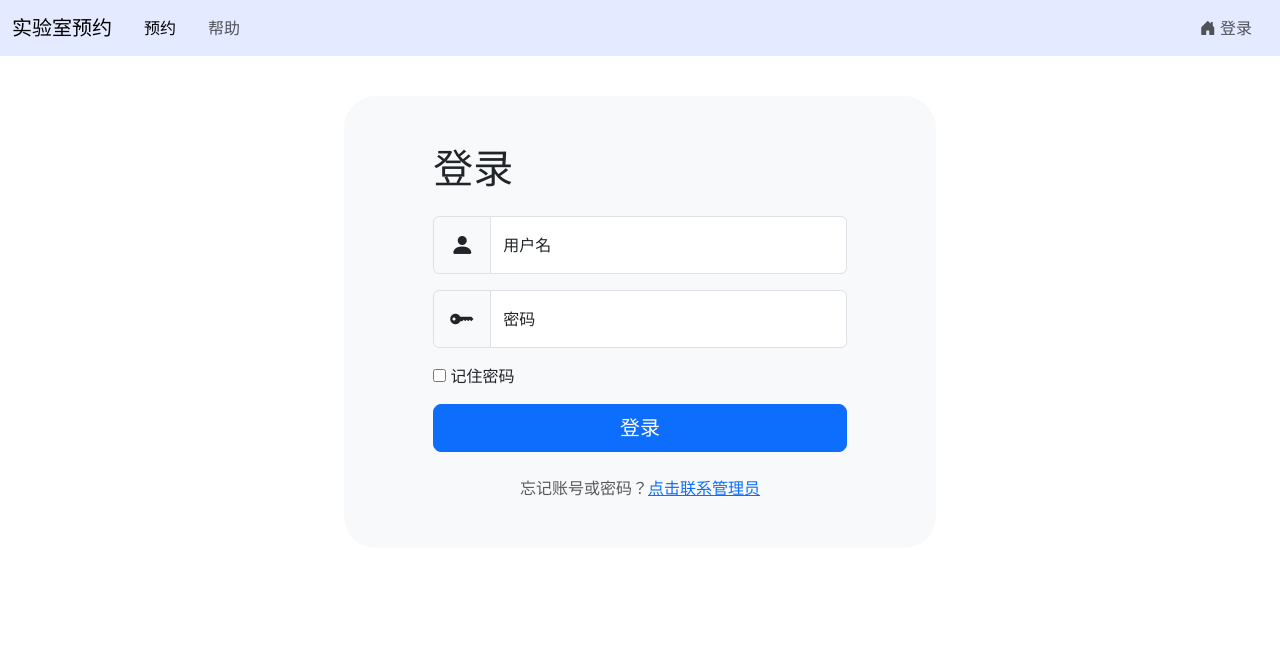
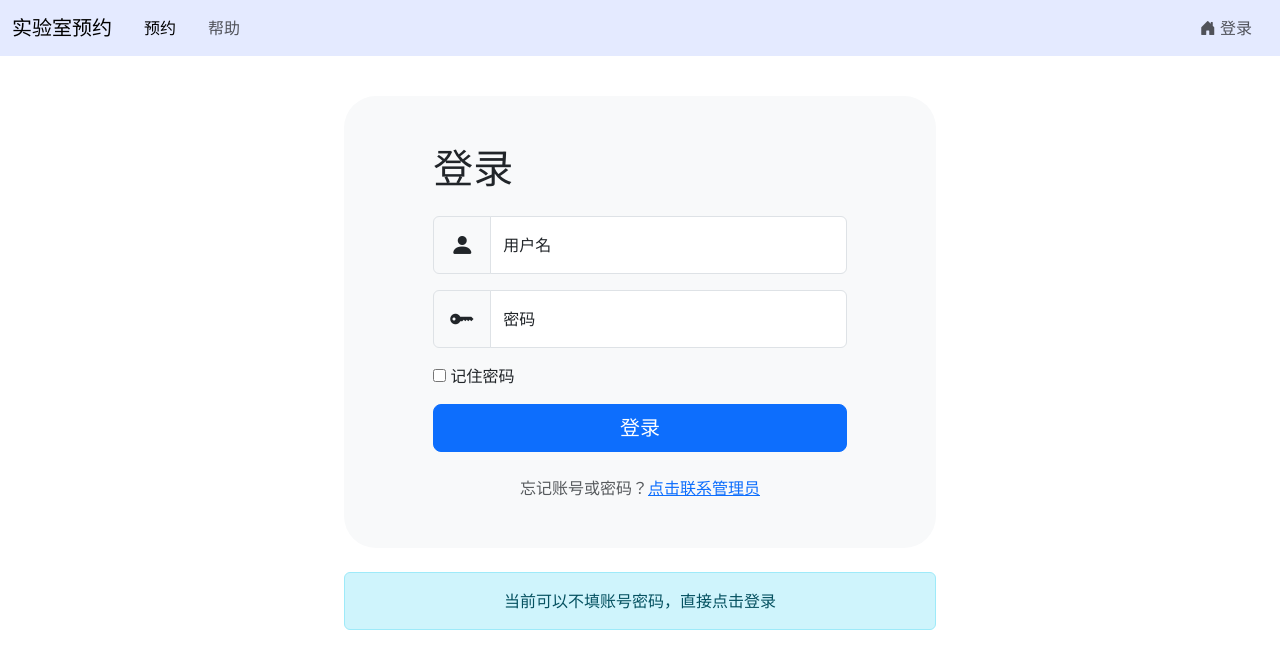
Before and after one commit to IceeAn/my-vue-homework, a Vue app in the folder frontend/: page /#/ in a window 1280 px wide. Shown: the top 668 px of the page. Built offline with nearby package versions, Linux system fonts and the light colour scheme.

Commit message:
add login prompt

```diff
--- a/frontend/src/components/LoginForm.vue
+++ b/frontend/src/components/LoginForm.vue
@@ -47,6 +47,7 @@ function submitForm() {
       </p>
     </form>
   </div>
+  <div class="alert alert-info mx-auto text-center col-12 col-md-10 col-lg-8 col-xl-6">当前可以不填账号密码，直接点击登录</div>
 </template>
 
 <style scoped lang="sass">
```
